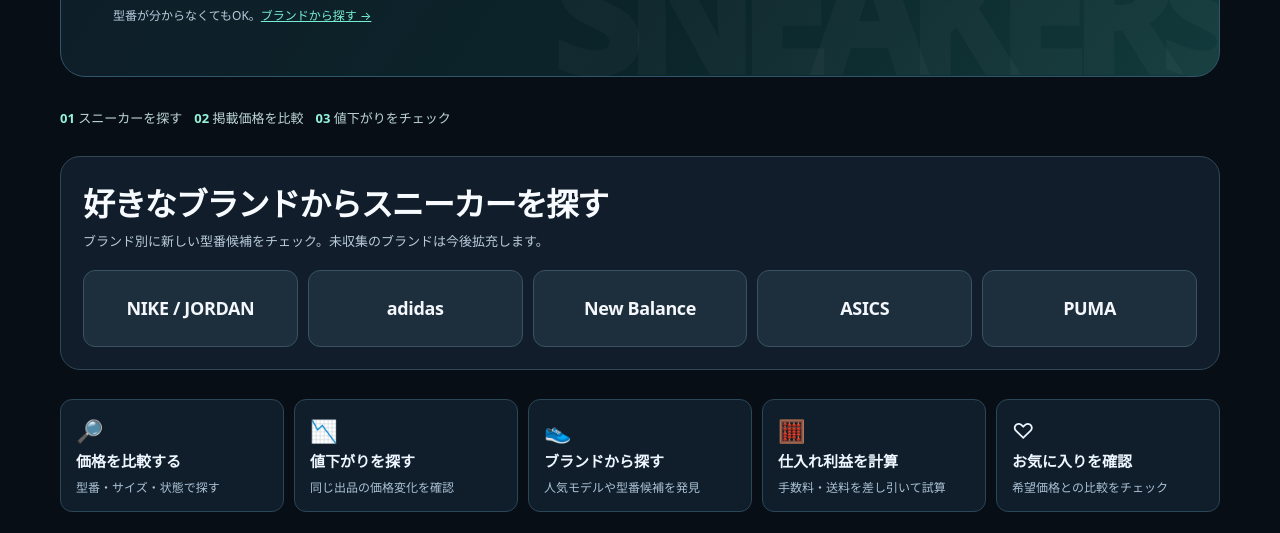
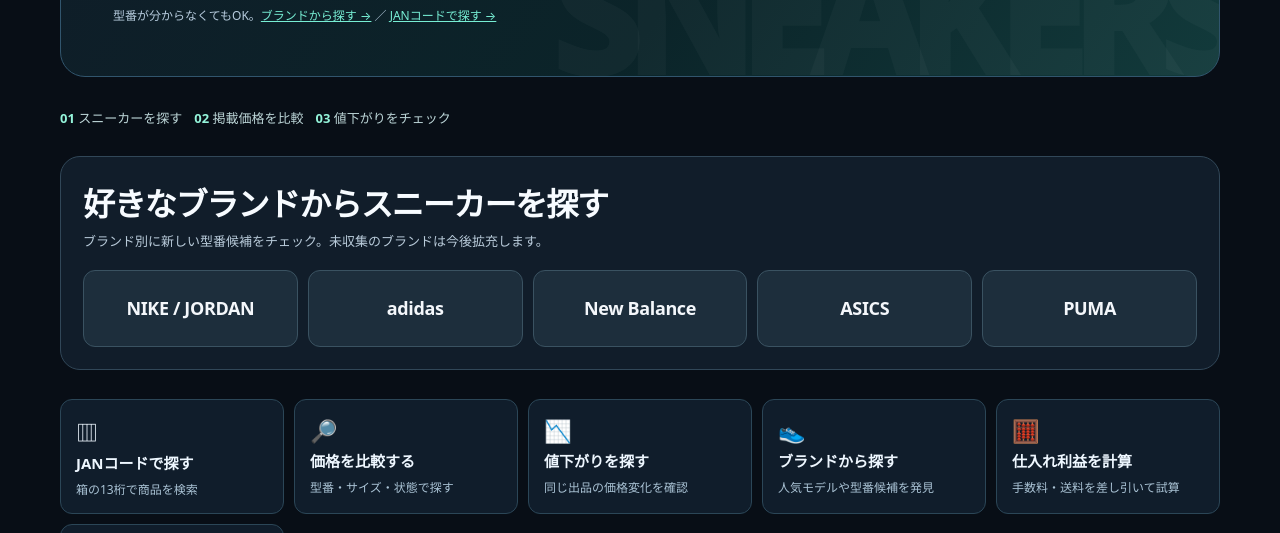
Before and after one commit to yujimyzk/premium-pulse, a plain HTML site: page index.html in a window 1280 px wide. Shown: the part 526-1059 px from the top of the page. Drawn offline with Linux system fonts and the light colour scheme.

Commit message:
Link JAN barcode search from index.html

```diff
--- a/index.html
+++ b/index.html
@@ -99,13 +99,14 @@ main{max-width:1200px}h1,h2,h3{letter-spacing:-.035em}
 <input id="skuInput" name="q" placeholder="型番・商品名　例：Travis Scott" autocomplete="off" maxlength="40" required>
 <button type="submit">価格を検索 →</button>
 </form>
-<div class="hint">型番が分からなくてもOK。<a href="./models.html">ブランドから探す →</a></div>
+<div class="hint">型番が分からなくてもOK。<a href="./models.html">ブランドから探す →</a> ／ <a href="./jan.html">JANコードで探す →</a></div>
 </div>
 <div class="hero-gallery" id="heroGallery" aria-label="収集済みスニーカーの商品写真"><div class="hero-shoe">👟</div><div class="hero-shoe">👟</div><div class="hero-shoe">👟</div></div>
 </section>
 <div class="intro-strip" aria-label="サイトでできること"><span><b>01</b> スニーカーを探す</span><span><b>02</b> 掲載価格を比較</span><span><b>03</b> 値下がりをチェック</span></div>
 <section class="brand-showcase" aria-labelledby="brandTitle"><div class="section-head"><div><h2 id="brandTitle">好きなブランドからスニーカーを探す</h2><p>ブランド別に新しい型番候補をチェック。未収集のブランドは今後拡充します。</p></div></div><div class="brands"><a href="./models.html?brand=Nike">NIKE / JORDAN</a><a href="./models.html?brand=adidas">adidas</a><a href="./models.html?brand=New%20Balance">New Balance</a><a href="./models.html?brand=ASICS">ASICS</a><a href="./models.html?brand=PUMA">PUMA</a></div></section>
 <section class="quick" aria-label="便利な機能">
+<a href="./jan.html"><span class="icon" aria-hidden="true">▥</span><strong>JANコードで探す</strong><small>箱の13桁で商品を検索</small></a>
 <a href="./compare.html"><span class="icon" aria-hidden="true">🔎</span><strong>価格を比較する</strong><small>型番・サイズ・状態で探す</small></a>
 <a href="./drops.html"><span class="icon" aria-hidden="true">📉</span><strong>値下がりを探す</strong><small>同じ出品の価格変化を確認</small></a>
 <a href="./models.html"><span class="icon" aria-hidden="true">👟</span><strong>ブランドから探す</strong><small>人気モデルや型番候補を発見</small></a><a href="./profit.html"><span class="icon" aria-hidden="true">🧮</span><strong>仕入れ利益を計算</strong><small>手数料・送料を差し引いて試算</small></a><a href="./my-watchlist.html"><span class="icon" aria-hidden="true">♡</span><strong>お気に入りを確認</strong><small>希望価格との比較をチェック</small></a>
```
